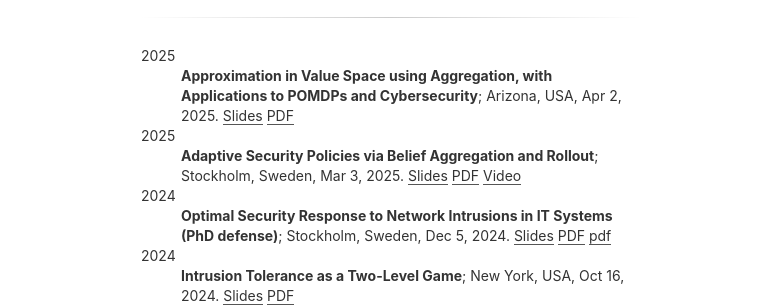
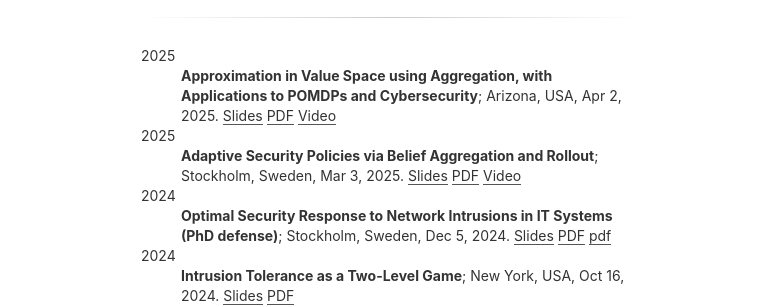
Before and after one commit to Limmen/Limmen.github.io, a Jekyll site: the page built from talks.md, in a window 1280 px wide and 900 px high. Shown: the part 446-753 px from the top of the window, without its empty margins (249-1020 px from the left). Built offline with Jekyll 4.4.1, drawn with Linux system fonts in a browser that asks for light colours.

Commit message:
add talk

```diff
--- a/talks.md
+++ b/talks.md
@@ -7,6 +7,7 @@ title: Talks
 :   **Approximation in Value Space using Aggregation, with Applications to POMDPs and Cybersecurity**; Arizona, USA, Apr 2, 2025.
 	[Slides](https://www.slideshare.net/slideshow/approximation-in-value-space-using-aggregation-with-applications-to-pomdps-and-cybersecurity/277463565)
 	[PDF](/assets/slides/ASU_aggregation_lecture_2_april_2025.pdf)
+	[Video](https://www.youtube.com/watch?v=gsD2JgTrUhU)
 
 2025
 :   **Adaptive Security Policies via Belief Aggregation and Rollout**; Stockholm, Sweden, Mar 3, 2025.
```
